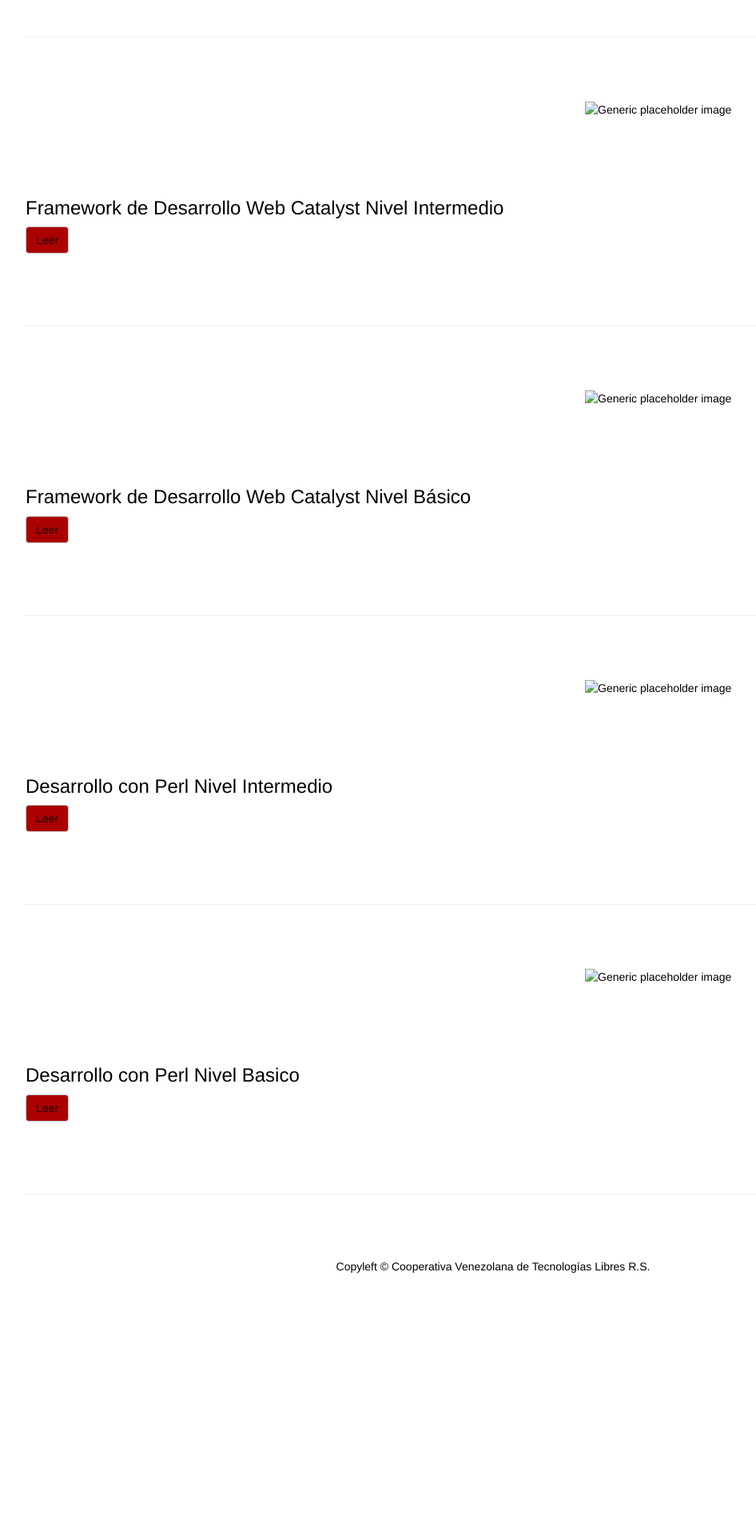
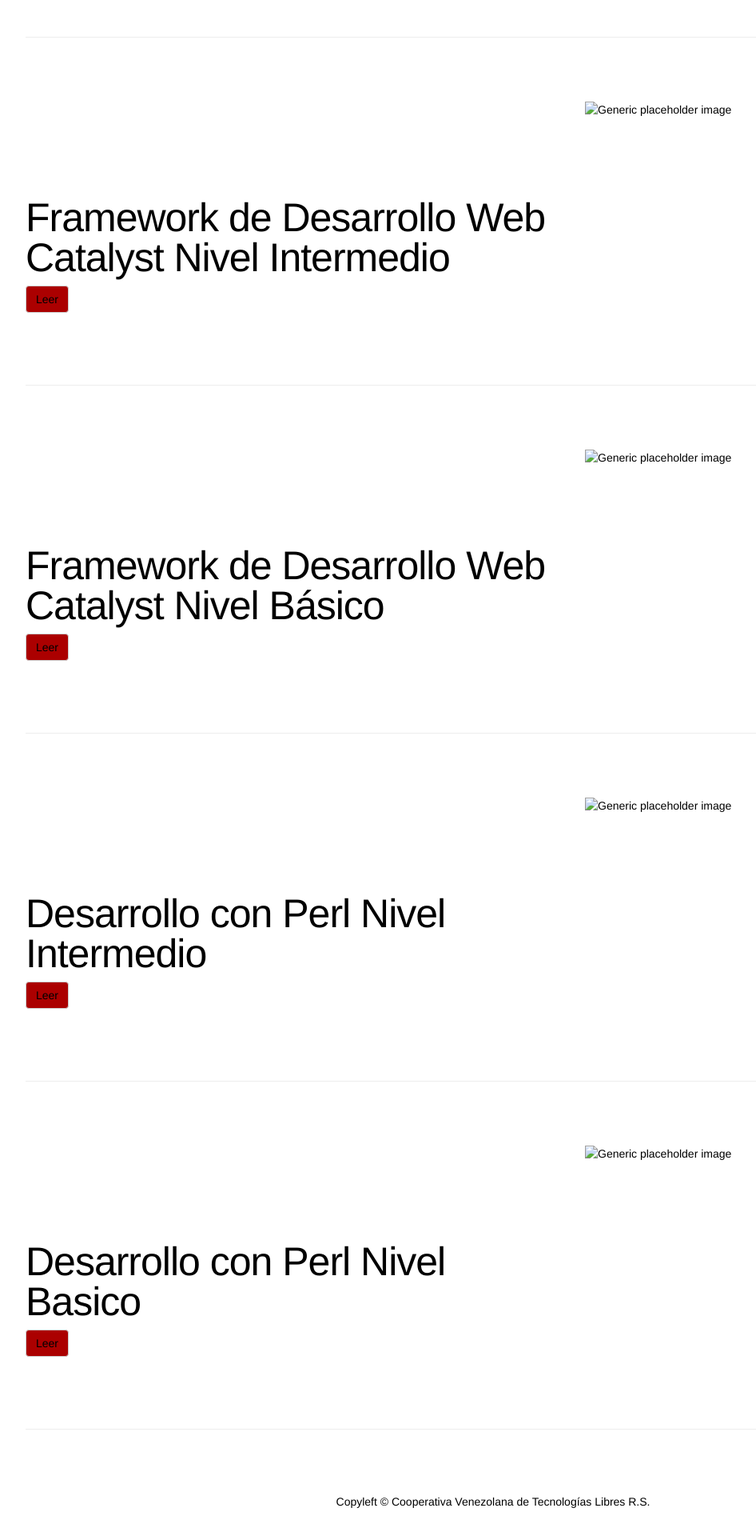
Before and after one commit to Covetel/Covetel.github.io, a Jekyll site: the page built from Capacitacion/index.html, in a window 1280 px wide. Shown: the part 647-2567 px from the top of the page at 80% size, without its empty margins (23-969 px from the left). Built offline with Jekyll 4.4.1, drawn with Linux system fonts in a browser that asks for light colours; Markdown is read by kramdown in place of the engine named in the settings; before the commit the page ends 2290 px from its top, so only the background shows below that.

Commit message:
Creando lista de cursos, para capacitacion que ofrece la cooperativa

```diff
--- a/Capacitacion/index.html
+++ b/Capacitacion/index.html
@@ -11,8 +11,7 @@ title: Capacitación
 
 <div class="row featurette">
     <div class="col-md-7">
-        <h2 class="featurette-heading"></h2>
-        <p class="lead"><h3>{{ post.title }}</h3></p>
+        <h2 class="featurette-heading">{{ post.title }}</h2>
         <p><a class="btn btn-default" href="{{ post.url }}" role="button">Leer</a></p>
     </div>
 
```
Also changed, not shown: 1 other file.
